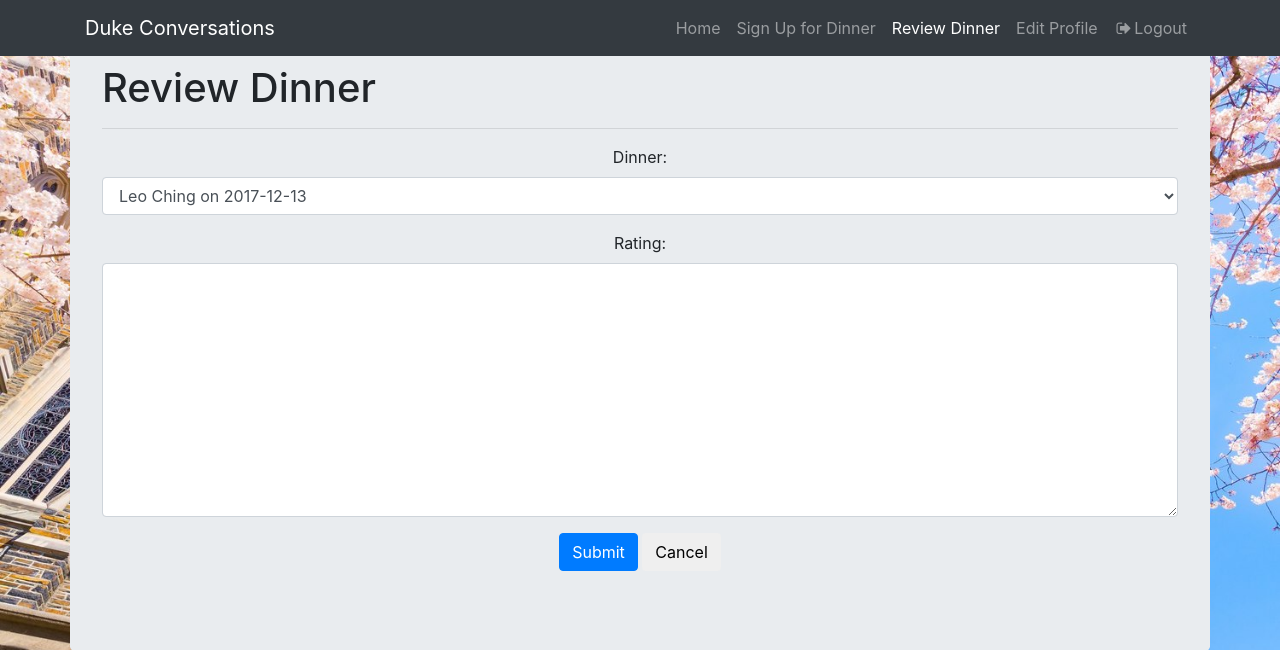
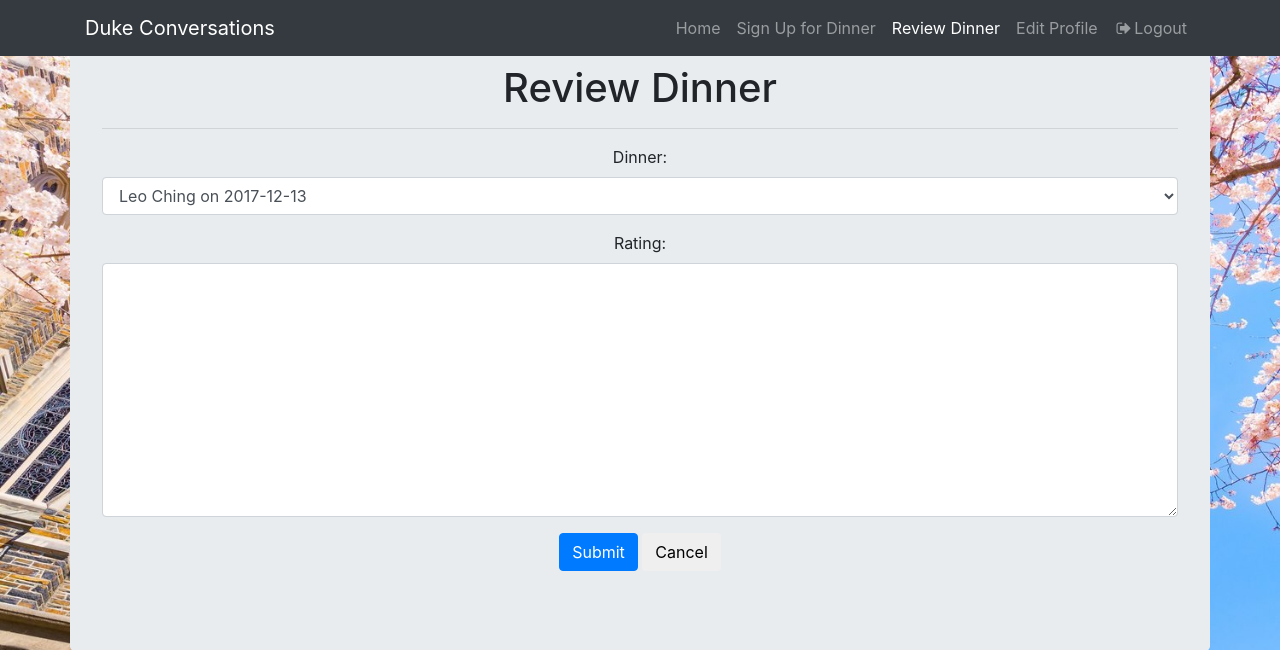
Before and after one commit to amd112/dukeConversations, a Django app: page /review in a window 1280 px wide. Shown: the top 650 px of the page. Run offline with Django 3.2, Linux system fonts and the light colour scheme; a user stored in the database is signed in; data comes from the database, SQL or seed files in the repository; data that the repository does not hold is empty; some libraries are stand-ins or nearby versions.

Commit message:
center review dinner text

```diff
--- a/site/convos/app/templates/html_work/reviewDinner.html
+++ b/site/convos/app/templates/html_work/reviewDinner.html
@@ -67,7 +67,7 @@
 
 </div>  -->
 <div class="container jumbotron">
-    <h1>Review Dinner</h1>
+    <h1 class="text-center">Review Dinner</h1>
     <hr>
   <div class="row">
       <!-- left column -->
```
